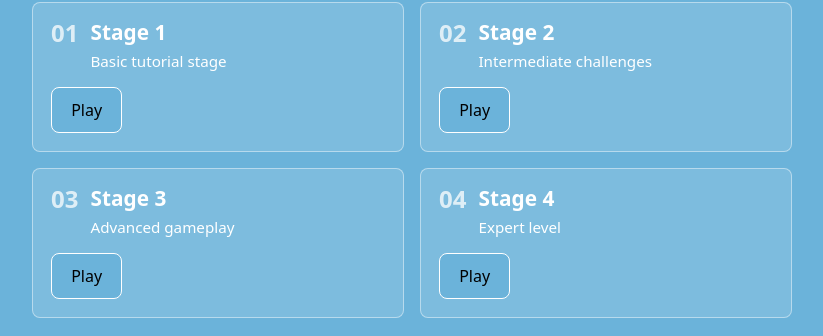
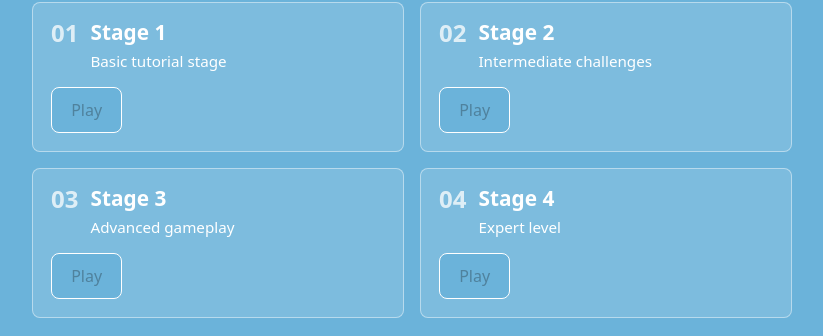
Before and after one commit to Semi-koron/ar-mage-desktop, a React (Vite) app: page /stage-select in a window 1280 px wide. Shown: the part 336-672 px from the top of the page, without its empty margins (228-1051 px from the left). Built offline with nearby package versions, Linux system fonts and the light colour scheme.

Commit message:
fix:スタイルを修正

```diff
--- a/src/components/feature/Button/index.tsx
+++ b/src/components/feature/Button/index.tsx
@@ -4,11 +4,17 @@ import styles from "./index.module.css";
 interface ButtonProps {
   children: React.ReactNode;
   onClick?: () => void;
+  disabled?: boolean;
 }
 
-const Button = ({ children, onClick }: ButtonProps) => {
+const Button = ({ children, onClick, disabled = false }: ButtonProps) => {
   return (
-    <button type="button" onClick={onClick} className={styles.button}>
+    <button
+      type="button"
+      onClick={onClick}
+      disabled={disabled}
+      className={styles.button}
+    >
       {children}
     </button>
   );
```
